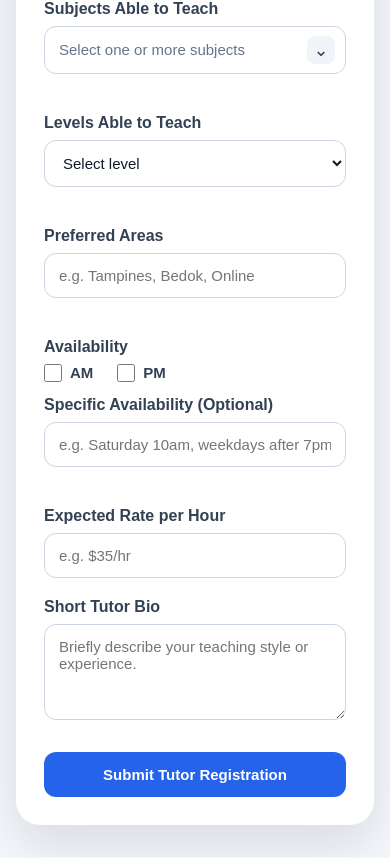
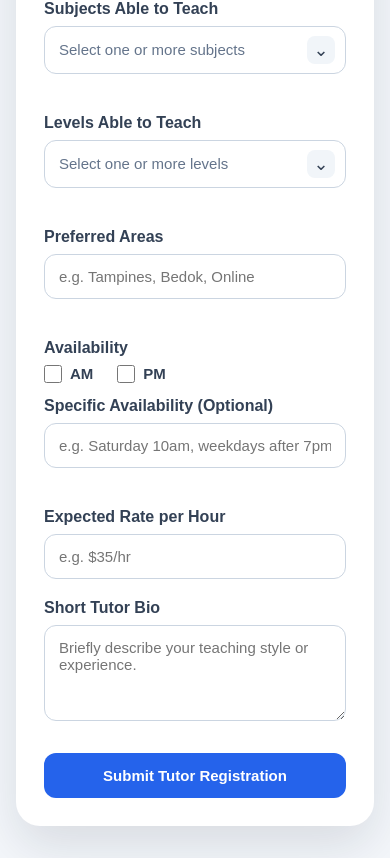
Before and after one commit to issa3kun/Home-Tuition-Website, a plain HTML site: page tutor-signup.html in a window 390 px wide. Shown: the part 1212-2070 px from the top of the page. Drawn offline with Linux system fonts and the light colour scheme.

Commit message:
Add tag dropdown for tutor levels

```diff
--- a/css/style.css
+++ b/css/style.css
@@ -296,7 +296,7 @@ textarea:focus {
 }
 
 .selected-tags:empty::before {
-  content: "Select one or more subjects";
+  content: attr(data-placeholder);
   color: #64748b;
   font-size: 15px;
   padding-left: 4px;
--- a/tutor-signup.html
+++ b/tutor-signup.html
@@ -86,7 +86,7 @@
 
             <div class="tag-select-wrapper" data-input-id="subjects">
               <div class="tag-select-display">
-                <div class="selected-tags"></div>
+                <div class="selected-tags" data-placeholder="Select one or more subjects"></div>
                 <button type="button" class="tag-select-toggle">⌄</button>
               </div>
 
@@ -166,49 +166,55 @@
           </div>
 
           <div class="form-group">
-            <label for="levels">Levels Able to Teach</label>
-            <select id="levels" required>
-              <option value="">Select level</option>
+  <label>Levels Able to Teach</label>
 
-              <optgroup label="Primary School">
-                <option>Primary 1</option>
-                <option>Primary 2</option>
-                <option>Primary 3</option>
-                <option>Primary 4</option>
-                <option>Primary 5</option>
-                <option>Primary 6</option>
-                <option>Primary 1 - 3</option>
-                <option>Primary 4 - 6</option>
-                <option>Primary 1 - 6</option>
-              </optgroup>
+  <div class="tag-select-wrapper" data-input-id="levels">
+    <div class="tag-select-display">
+      <div class="selected-tags" data-placeholder="Select one or more levels"></div>
+      <button type="button" class="tag-select-toggle">⌄</button>
+    </div>
 
-              <optgroup label="Secondary School">
-                <option>Secondary 1</option>
-                <option>Secondary 2</option>
-                <option>Secondary 3</option>
-                <option>Secondary 4</option>
-                <option>Secondary 5</option>
-                <option>Secondary 1 - 2</option>
-                <option>Secondary 3 - 5</option>
-                <option>Secondary 1 - 5</option>
-              </optgroup>
+    <div class="tag-select-menu hidden">
+      <input type="text" class="tag-search" placeholder="Search levels..." />
 
-              <optgroup label="Junior College">
-                <option>JC 1</option>
-                <option>JC 2</option>
-                <option>JC 1 - 2</option>
-              </optgroup>
+      <div class="tag-option-group">Primary School</div>
+      <button type="button" class="tag-option" data-value="Primary 1">Primary 1</button>
+      <button type="button" class="tag-option" data-value="Primary 2">Primary 2</button>
+      <button type="button" class="tag-option" data-value="Primary 3">Primary 3</button>
+      <button type="button" class="tag-option" data-value="Primary 4">Primary 4</button>
+      <button type="button" class="tag-option" data-value="Primary 5">Primary 5</button>
+      <button type="button" class="tag-option" data-value="Primary 6">Primary 6</button>
+      <button type="button" class="tag-option" data-value="Primary 1 - 3">Primary 1 - 3</button>
+      <button type="button" class="tag-option" data-value="Primary 4 - 6">Primary 4 - 6</button>
+      <button type="button" class="tag-option" data-value="Primary 1 - 6">Primary 1 - 6</button>
 
-              <optgroup label="Others">
-                <option>Preschool / Kindergarten</option>
-                <option>IB Programme</option>
-                <option>ITE</option>
-                <option>Polytechnic</option>
-                <option>Adult Learning</option>
-                <option>Others</option>
-              </optgroup>
-            </select>
-          </div>
+      <div class="tag-option-group">Secondary School</div>
+      <button type="button" class="tag-option" data-value="Secondary 1">Secondary 1</button>
+      <button type="button" class="tag-option" data-value="Secondary 2">Secondary 2</button>
+      <button type="button" class="tag-option" data-value="Secondary 3">Secondary 3</button>
+      <button type="button" class="tag-option" data-value="Secondary 4">Secondary 4</button>
+      <button type="button" class="tag-option" data-value="Secondary 5">Secondary 5</button>
+      <button type="button" class="tag-option" data-value="Secondary 1 - 2">Secondary 1 - 2</button>
+      <button type="button" class="tag-option" data-value="Secondary 3 - 5">Secondary 3 - 5</button>
+      <button type="button" class="tag-option" data-value="Secondary 1 - 5">Secondary 1 - 5</button>
+
+      <div class="tag-option-group">Junior College</div>
+      <button type="button" class="tag-option" data-value="JC 1">JC 1</button>
+      <button type="button" class="tag-option" data-value="JC 2">JC 2</button>
+      <button type="button" class="tag-option" data-value="JC 1 - 2">JC 1 - 2</button>
+
+      <div class="tag-option-group">Others</div>
+      <button type="button" class="tag-option" data-value="Preschool / Kindergarten">Preschool / Kindergarten</button>
+      <button type="button" class="tag-option" data-value="IB Programme">IB Programme</button>
+      <button type="button" class="tag-option" data-value="ITE">ITE</button>
+      <button type="button" class="tag-option" data-value="Polytechnic">Polytechnic</button>
+      <button type="button" class="tag-option" data-value="Adult Learning">Adult Learning</button>
+      <button type="button" class="tag-option" data-value="Others">Others</button>
+    </div>
+  </div>
+
+  <input type="hidden" id="levels" required />
+</div>
 
           <div class="form-group">
             <label for="preferredAreas">Preferred Areas</label>
```
Also changed, not shown: parent-request.html (+2 -1 lines).
